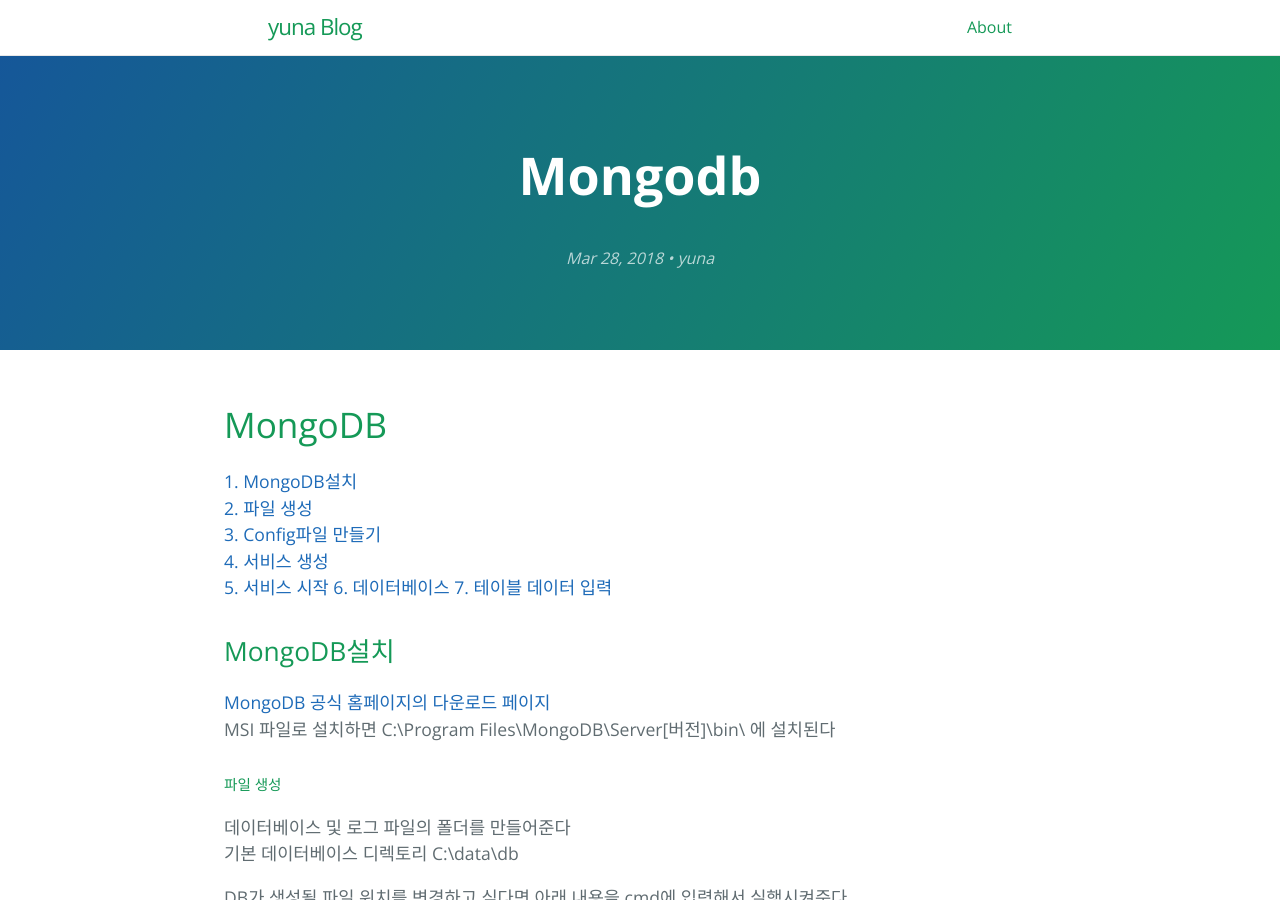
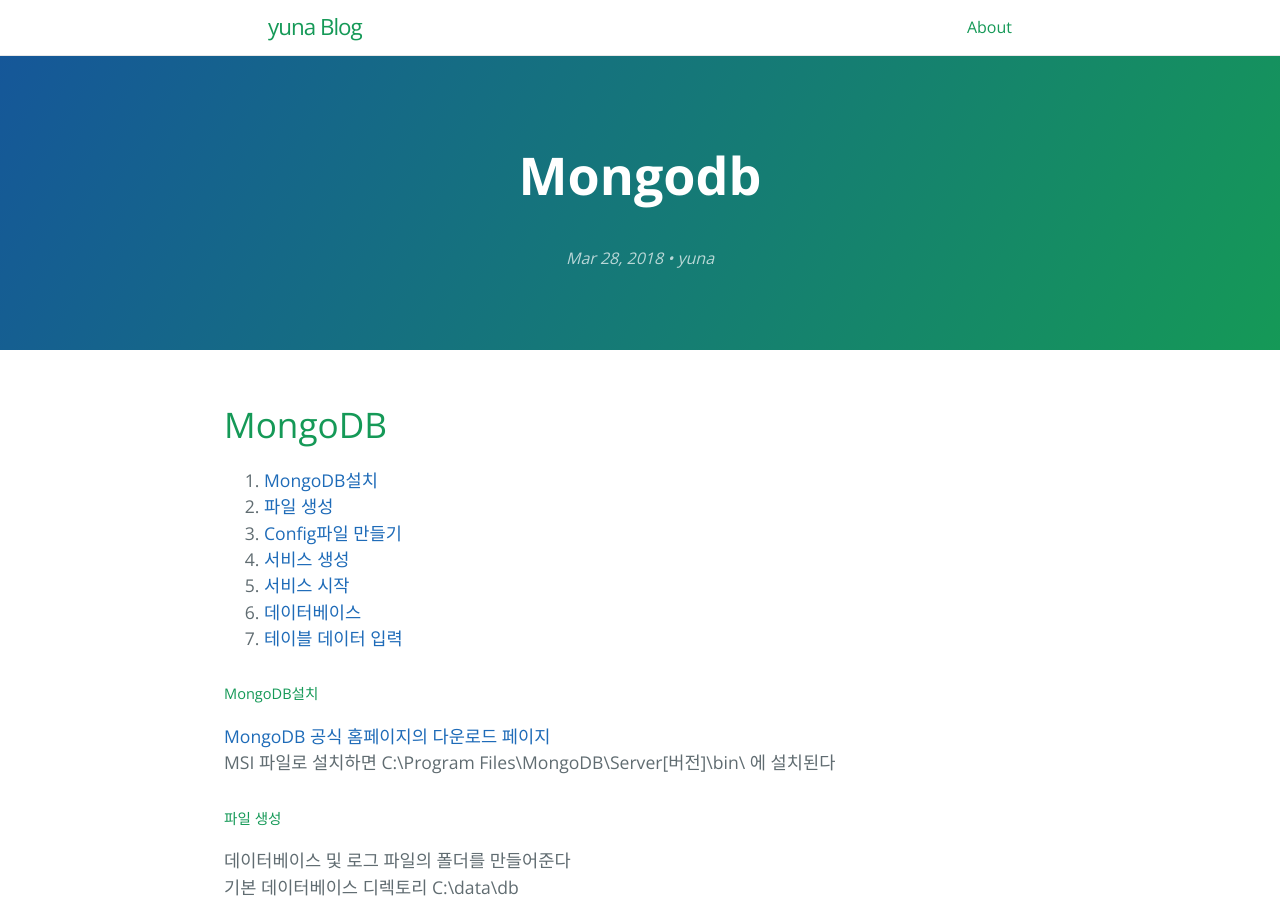
Before and after one commit to zzingyuna/test_site.github.io, a Jekyll site: the page built from _posts/2018-03-28-mongoDB.md, in a window 1280 px wide and 900 px high. Built offline with Jekyll 4.4.1, drawn with Linux system fonts in a browser that asks for light colours.

Commit message:
Update 2018-03-28-mongoDB.md

```diff
--- a/_posts/2018-03-28-mongoDB.md
+++ b/_posts/2018-03-28-mongoDB.md
@@ -4,19 +4,17 @@
 
 # MongoDB
 
-[1. MongoDB설치](#no1)
-[2. 파일 생성](#no2)
-[3. Config파일 만들기](#no3)
-[4. 서비스 생성](#no4)
-[5. 서비스 시작](#no5)
-[6. 데이터베이스](#no6)
-[7. 테이블 데이터 입력](#no7)
-
-
+1. [MongoDB설치](#no1)
+2. [파일 생성](#no2)
+3. [Config파일 만들기](#no3)
+4. [서비스 생성](#no4)
+5. [서비스 시작](#no5)
+6. [데이터베이스](#no6)
+7. [테이블 데이터 입력](#no7)
 
 
 <a name="no1"/>
-## MongoDB설치
+##### MongoDB설치
 [MongoDB 공식 홈페이지의 다운로드 페이지](https://www.mongodb.com/download-center?jmp=homepage#community)
 MSI 파일로 설치하면 C:\Program Files\MongoDB\Server\[버전]\bin\ 에 설치된다
 
```
